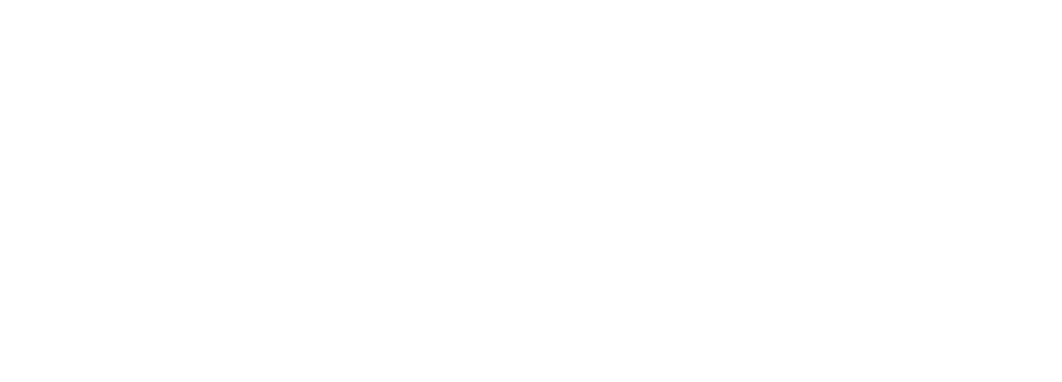
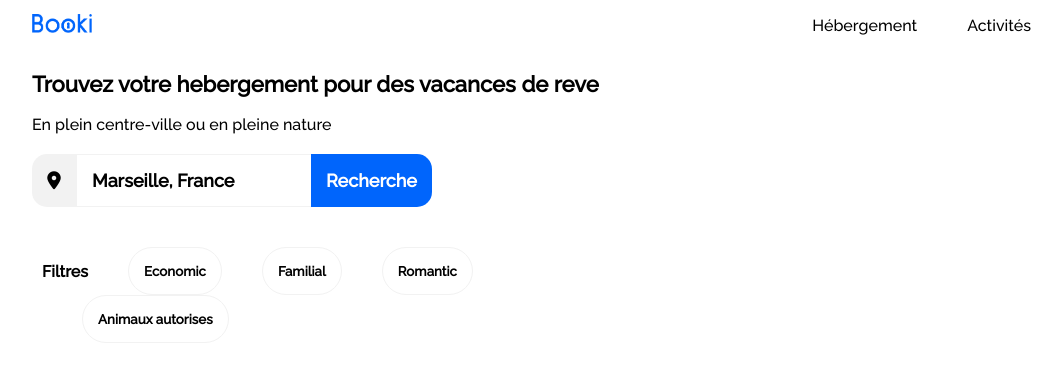
Before and after one commit to ICWiener101/Booki, a plain HTML site: page index.html in a window 1280 px wide. Shown: the whole page, without its empty margins (96-1158 px from the left). Drawn offline with Linux system fonts and the light colour scheme.

Commit message:
nav, search and filters

```diff
--- a/index.html
+++ b/index.html
@@ -1,12 +1,59 @@
 <!DOCTYPE html>
 <html lang="en">
+
 <head>
 	<meta charset="UTF-8">
 	<meta http-equiv="X-UA-Compatible" content="IE=edge">
 	<meta name="viewport" content="width=device-width, initial-scale=1.0">
+	<link rel="stylesheet" href="https://cdnjs.cloudflare.com/ajax/libs/font-awesome/6.3.0/css/all.min.css"
+		integrity="sha512-SzlrxWUlpfuzQ+pcUCosxcglQRNAq/DZjVsC0lE40xsADsfeQoEypE+enwcOiGjk/bSuGGKHEyjSoQ1zVisanQ=="
+		crossorigin="anonymous" referrerpolicy="no-referrer" />
+	<link rel="stylesheet" href="styles.css">
 	<title>Document</title>
 </head>
+
 <body>
+	<header>
+		<nav class="navigation">
+			<div class="logo"><a href="#"> <img src="Images/logo/Booki.png" alt="Booki"> </a></div>
+			<div class="links">
+				<ul>
+					<li><a href="#">Hébergement</a></li>
+					<li><a href="#">Activités</a></li>
+				</ul>
+			</div>
+		</nav>
+	</header>
+	<main>
+		<div class="search">
+			<h3>Trouvez votre hebergement pour des vacances de reve</h3>
+			<h4>En plein centre-ville ou en pleine nature</h4>
+		</div>
+		<div class="search-container">
+			<button class="location-btn"><i class="fa fa-solid fa-location-dot"></i></button>
+			<input type="text" placeholder="Marseille, France">
+			<button class="search-btn" type="submit">Recherche</button>
+		</div>
+		<div class="filters">
+			<ul>
+				<li>
+					Filtres
+				</li>
+				<li>
+					<button class="economic btn">Economic</button>
+				</li>
+				<li>
+					<button class="family btn">Familial</button>
+				</li>
+				<li>
+					<button class="romantic btn">Romantic</button>
+				</li>
+				<li>
+					<button class="pets btn">Animaux autorises</button>
+				</li>
+			</ul>
+		</div>
+	</main>
+</body>
 
-</body>
 </html>
--- /dev/null
+++ b/styles.css
@@ -0,0 +1,134 @@
+@import url('https://fonts.googleapis.com/css2?family=Raleway:wght@500&display=swap');
+
+
+
+
+
+html *{
+	font-family: 'Raleway', sans-serif;
+}
+body {
+	max-width: 80%;
+	margin: 0 auto;
+}
+
+.logo img{
+	max-width: 60px;
+	max-height: 20px;
+}
+
+.navigation {
+	display: flex;
+	justify-content: space-between;
+	align-items: center;
+}
+
+.links ul {
+	display: flex;
+	padding-left: 0;
+	list-style: none;
+}
+
+.search h3{
+	font-style: bold;
+	font-size: 22px;
+	font-weight: 700;
+	line-height: 16px;
+	line-height: 100%;
+}
+.search h4{
+	font-weight: 400;
+	font-size: 16px;
+	line-height: 19px;
+	line-height: 100%;
+}
+
+.links a {
+	font-family: 'Raleway', sans-serif;
+	text-decoration: none;
+	color: black;
+	margin: 0 20px;
+    font-weight: 400;
+	padding: 10px 5px;
+}
+
+.links a:hover {
+	color: #0065FC;
+	border-top: 3px solid #0065FC ;
+
+}
+
+.location-btn{
+	background-color: #F2F2F2;
+	padding: 15px;
+	border:none;
+	margin-right: 0;
+	border-top-left-radius: 15px;
+	border-bottom-left-radius: 15px;
+}
+
+input::placeholder{
+	font-family: 'Raleway', sans-serif;
+	font-weight: 700;
+	font-size: 18px;
+	color: black;
+	background-color: white;
+}
+
+.search-container{
+	display: flex;
+	flex-flow: row wrap;
+}
+.search-container input{
+	font-family: 'Raleway', sans-serif;
+	font-weight: 700;
+	font-size: 18px;
+	background-color: #FFFFFF;
+	color: black;
+	padding: 15px;
+	border:none;
+	border: 1px solid #F2F2F2;
+	border-right: none;
+}
+
+.fa-location-dot{
+	font-size: 18px;
+	width: 14px;
+	height: 18px;
+}
+.search-btn{
+	background-color: #0065FC;
+	color: white;
+	font-family: 'Raleway' , sans-serif;
+	font-weight: 700;
+	font-size: 18px;
+	padding: 15px;
+	border: none;
+	border-top-right-radius: 15px;
+	border-bottom-right-radius: 15px;
+}
+
+.filters ul{
+	font-family: 'Raleway' , sans-serif;
+	font-weight: 700;
+	max-width: 60%;
+	display: flex;
+	align-items: center;
+	flex-flow: row wrap;
+	list-style: none;
+	padding: 0;
+	margin-top: 40px;
+	margin-left: 10px;
+}
+
+.filters .btn{
+	max-width: 226px;
+	max-height: 50px;
+	font-family: 'Raleway' , sans-serif;
+	font-weight: 700;
+	border-radius: 25px;
+	border: 1px solid #F2F2F2;
+	background-color: #FFFFFF;
+	padding: 15px;
+	margin-left: 40px;
+}
```
